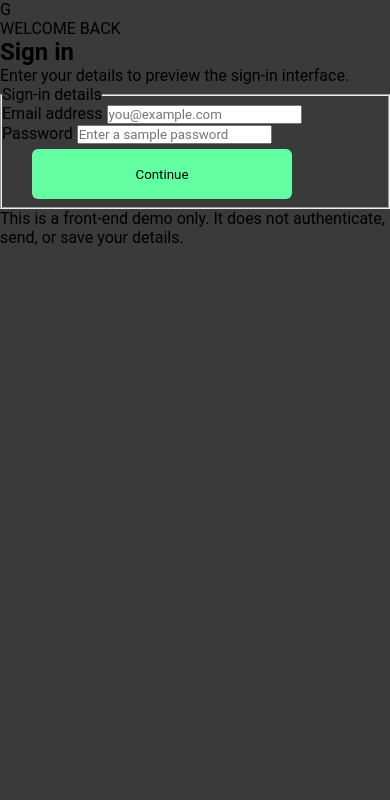
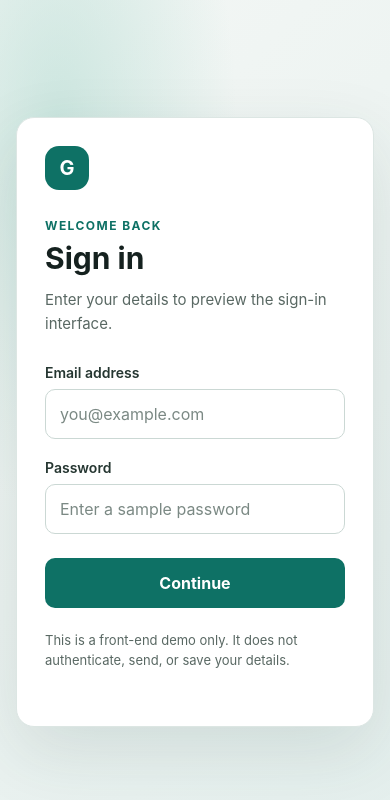
Before and after one commit to GhazaalN/login-page, a plain HTML site: page index.html in a window 390 px wide. Drawn offline with Linux system fonts and the light colour scheme.

Commit message:
Improve responsive layout and keyboard focus styling

```diff
--- a/css/style.css
+++ b/css/style.css
@@ -1,80 +1,193 @@
+:root {
+  color-scheme: light;
+  font-family: Inter, ui-sans-serif, system-ui, -apple-system, BlinkMacSystemFont,
+    "Segoe UI", sans-serif;
+  color: #17212b;
+  background: #edf3f2;
+  font-synthesis: none;
+  text-rendering: optimizeLegibility;
+}
+
 * {
+  box-sizing: border-box;
+}
+
+body {
+  min-width: 320px;
+  min-height: 100vh;
+  margin: 0;
+}
+
+button,
+input {
+  font: inherit;
+}
+
+.page {
+  display: grid;
+  min-height: 100vh;
+  padding: 24px;
+  place-items: center;
+  background:
+    radial-gradient(ellipse at 15% 15%, rgb(176 218 208 / 58%), transparent 38%),
+    linear-gradient(135deg, #f4f7f5, #e4efed);
+}
+
+.login-card {
+  width: min(100%, 440px);
+  padding: clamp(28px, 7vw, 48px);
+  border: 1px solid #dce6e3;
+  border-radius: 24px;
+  background: #fff;
+  box-shadow: 0 24px 70px rgb(30 65 57 / 12%);
+}
+
+.brand-mark {
+  display: grid;
+  width: 44px;
+  height: 44px;
+  margin-bottom: 28px;
+  place-items: center;
+  border-radius: 14px;
+  background: #0e7165;
+  color: #fff;
+  font-size: 20px;
+  font-weight: 700;
+}
+
+.eyebrow {
+  margin: 0 0 8px;
+  color: #0e7165;
+  font-size: 12px;
+  font-weight: 700;
+  letter-spacing: 0.12em;
+}
+
+h1 {
+  margin: 0;
+  color: #15211f;
+  font-size: clamp(30px, 7vw, 36px);
+  line-height: 1.15;
+}
+
+.intro {
+  margin: 12px 0 28px;
+  color: #596863;
+  font-size: 15px;
+  line-height: 1.6;
+}
+
+.credentials {
+  display: grid;
+  gap: 20px;
+  min-width: 0;
+  margin: 0;
   padding: 0;
-  margin: 0;
-  box-sizing: border-box;
-  font-family: "Roboto", sans-serif;
+  border: 0;
 }
-body {
-  background-color: #3a3a3a;
-  margin: auto;
-  padding: auto;
+
+.field {
+  display: grid;
+  gap: 8px;
 }
-.parent {
-  width: 350px;
-  height: 400px;
-  background-color: #4f4d4e;
-  border-radius: 20px;
-  margin: 100px auto;
+
+.field label {
+  color: #253631;
+  font-size: 14px;
+  font-weight: 600;
 }
-.titr {
-  position: relative;
-  display: inline-block;
-  margin: 40px 24px 10px 30px;
-  color: #fffefb;
-  padding-bottom: auto;
+
+.field input {
+  width: 100%;
+  min-height: 50px;
+  padding: 0 14px;
+  border: 1px solid #cbd8d4;
+  border-radius: 10px;
+  outline: none;
+  background: #fff;
+  color: #17212b;
+  transition: border-color 140ms ease, box-shadow 140ms ease;
 }
-.titr1 {
-  position: relative;
-  display: inline-block;
-  margin: auto 24px 10px 30px;
-  color: #fffefb;
+
+.field input::placeholder {
+  color: #7b8984;
 }
-#Uname {
-  width: 260px;
-  height: 50px;
-  border: none;
-  border-radius: 6px;
-  padding-left: 3px;
-  margin: 25px 24px 10px 30px;
-  outline: 1px solid #64ffa3;
-  background-color: #4f4d4e;
+
+.field input:hover {
+  border-color: #91aaa3;
 }
-#Pass {
-  width: 260px;
-  height: 50px;
-  border: none;
-  border-radius: 6px;
-  padding-left: 3px;
-  margin: 8px 24px 8px 30px;
-  outline: 1px solid #64ffa3;
-  background-color: #4f4d4e;
-}
-#Pass:focus {
-  border: 1px solid hsl(330, 2%, 25%);
-  outline: none;
-}
-#Uname:focus {
-  border: 1px solid hsl(330, 2%, 25%);
-  outline: none;
+
+.field input:focus-visible {
+  border-color: #0e7165;
+  box-shadow: 0 0 0 3px rgb(14 113 101 / 16%);
 }
 
 button {
-  margin: 5px 24px 8px 30px;
-  width: 260px;
-  height: 50px;
-  border-radius: 6px;
-  background-color: #64ffa3;
-  border: none;
-  display: inline-block;
+  min-height: 50px;
+  margin-top: 4px;
+  border: 0;
+  border-radius: 10px;
+  background: #0e7165;
+  color: #fff;
+  font-weight: 700;
   cursor: pointer;
+  transition: background-color 140ms ease, transform 140ms ease;
 }
-.account {
-  margin-top: 30px;
-  margin-left: 30px;
-  padding-bottom: auto;
-  color: white;
-  font-size: 15px;
+
+button:hover {
+  background: #095b52;
 }
-.sign_in {
-  color: #64ffa3;
+
+button:active {
+  transform: translateY(1px);
 }
+
+button:focus-visible {
+  outline: 3px solid #8dcfc4;
+  outline-offset: 3px;
+}
+
+.demo-note {
+  margin: 22px 0 0;
+  color: #596863;
+  font-size: 13px;
+  line-height: 1.55;
+}
+
+.status {
+  min-height: 1.4em;
+  margin: 10px 0 0;
+  color: #095b52;
+  font-size: 13px;
+}
+
+.visually-hidden {
+  position: absolute;
+  width: 1px;
+  height: 1px;
+  overflow: hidden;
+  clip: rect(0, 0, 0, 0);
+  white-space: nowrap;
+  clip-path: inset(50%);
+}
+
+@media (max-width: 420px) {
+  .page {
+    padding: 16px;
+  }
+
+  .login-card {
+    border-radius: 18px;
+  }
+}
+
+@media (prefers-reduced-motion: reduce) {
+  *,
+  *::before,
+  *::after {
+    scroll-behavior: auto !important;
+    transition-duration: 0.01ms !important;
+    animation-duration: 0.01ms !important;
+    animation-iteration-count: 1 !important;
+  }
+}
```
